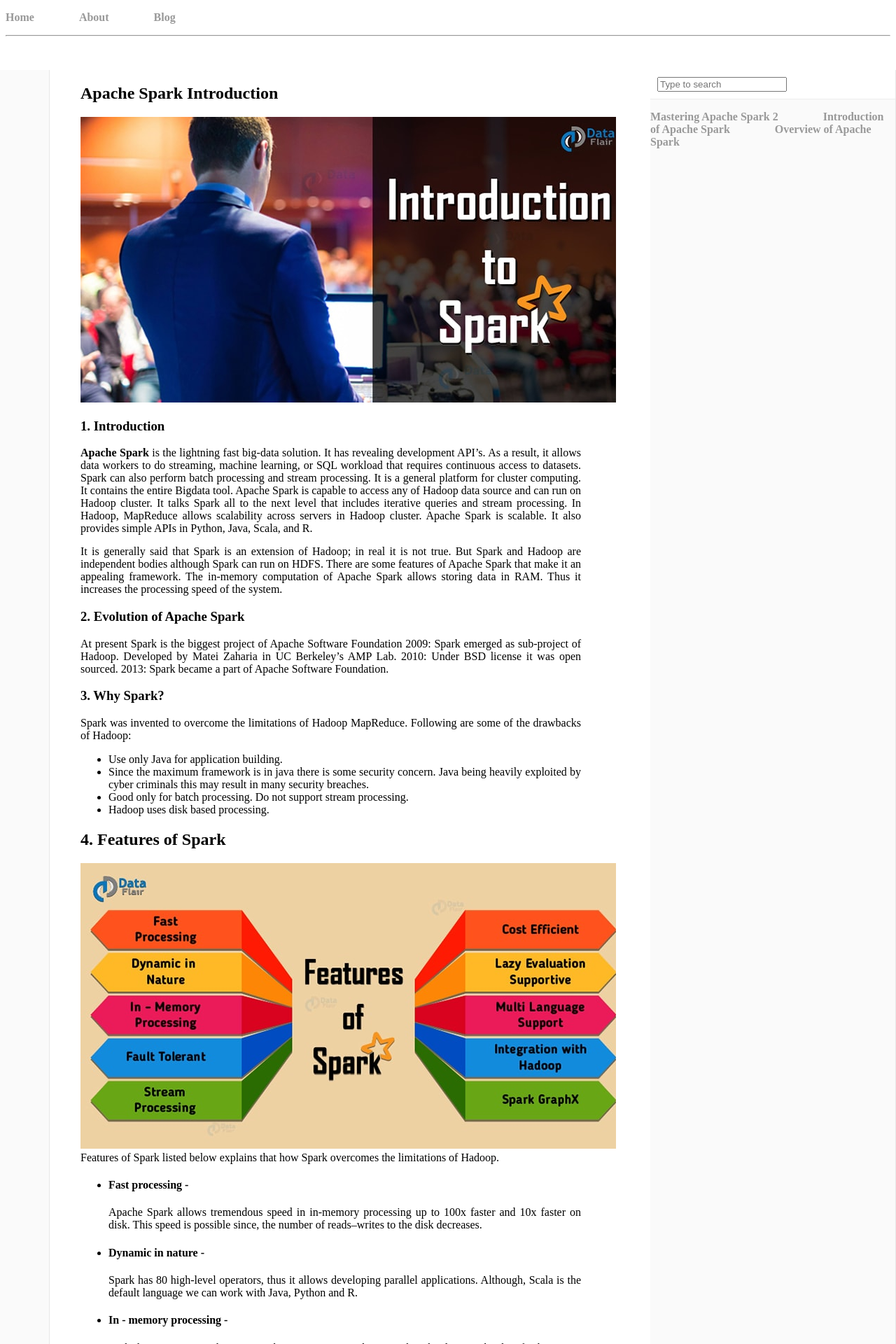
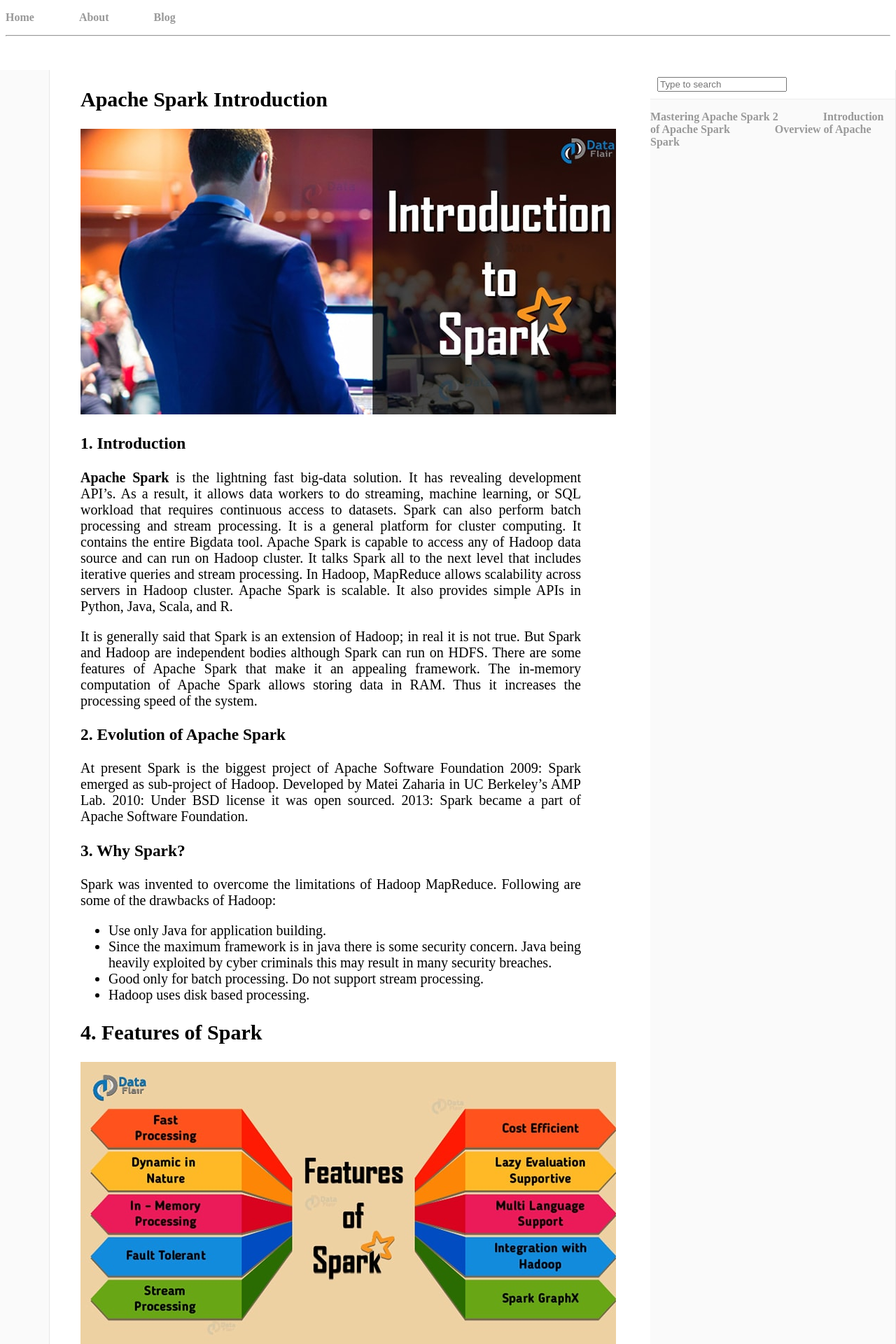
Before and after one commit to spark-tutorial/spark-tutorial.github.io, a Jekyll site: the page built from p/apache-spark-introduction.html, in a window 1280 px wide. Shown: the top 1920 px of the page at 70% size. Built offline with Jekyll 4.4.1, drawn with Linux system fonts in a browser that asks for light colours.

Commit message:
Update main.css

```diff
--- a/css/main.css
+++ b/css/main.css
@@ -125,6 +125,7 @@ margin-left: 0!important;
     color: #000;
     background: #fff;
     text-align: justify;
+    font-size: 20px !important;
 
 }
 #book-search-input {
@@ -161,7 +162,7 @@ h1 {
 
 }
 p {
- font-size : 15px !important;
+ font-size : 20px !important;
     line-height: 1.3em;
     color: #333;
 }
```
